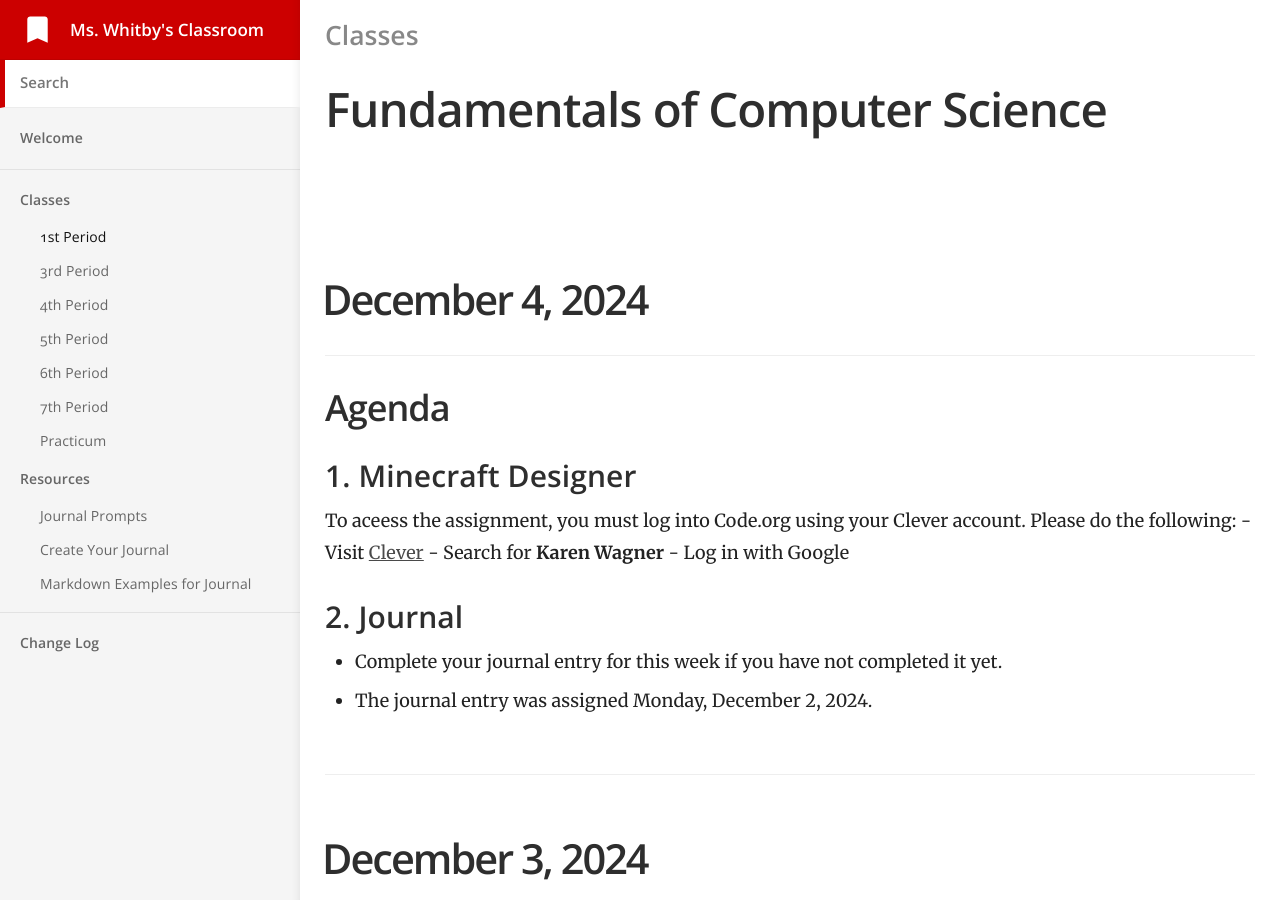
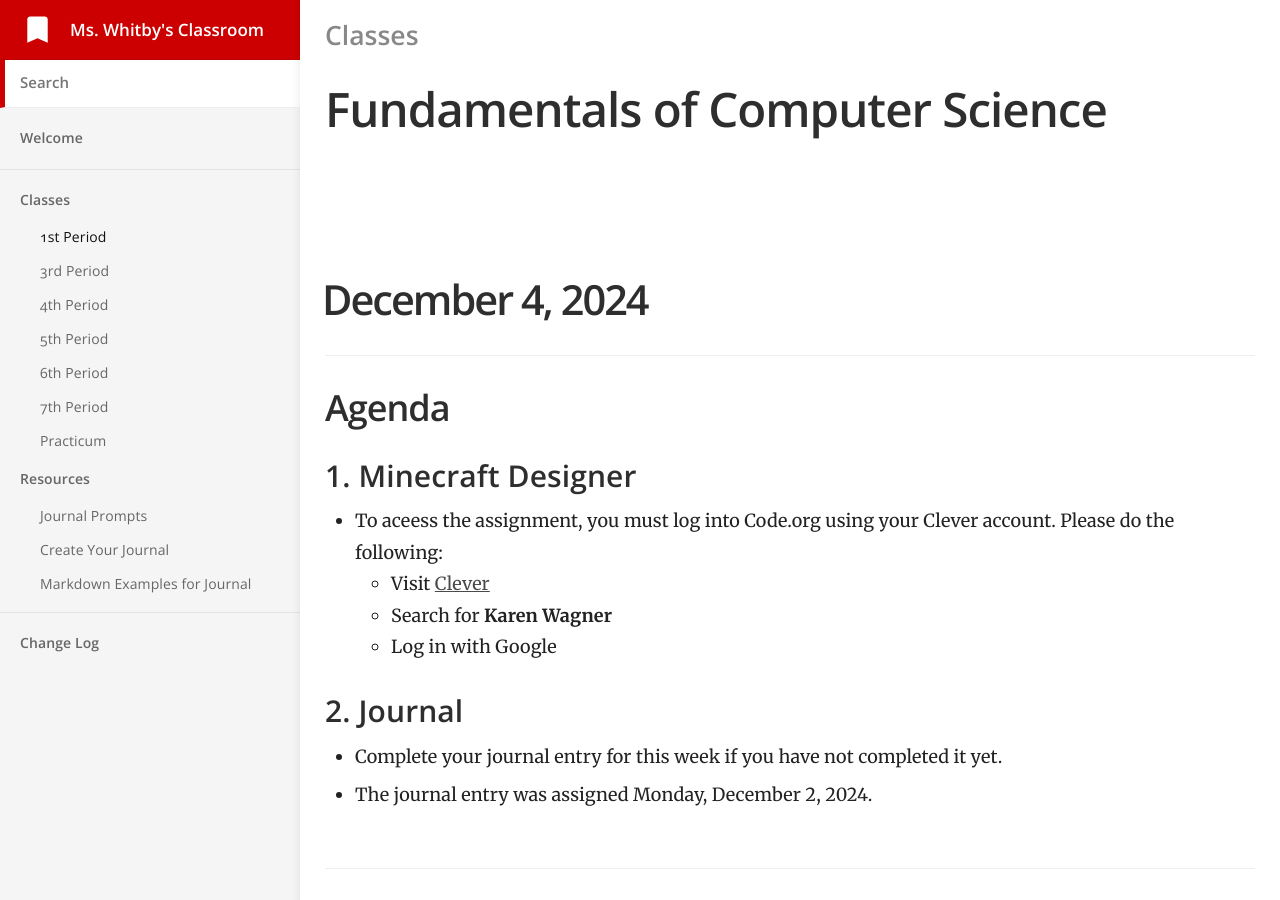
Before and after one commit to mswhitby/classroom, a Jekyll site: the page built from _docs/classes/1st.md, in a window 1280 px wide and 900 px high. Built offline with Jekyll 4.4.1, drawn with Linux system fonts in a browser that asks for light colours.

Commit message:
Update 1st.md

```diff
--- a/_docs/classes/1st.md
+++ b/_docs/classes/1st.md
@@ -11,7 +11,7 @@ order: 1
 
 ### 1. Minecraft Designer
 
-To aceess the assignment, you must log into Code.org using your Clever account. Please do the following:
+- To aceess the assignment, you must log into Code.org using your Clever account. Please do the following:
     - Visit [Clever](https://clever.com/oauth/district-picker?client_id=2f27405716644a951b23&redirect_uri=https%3A%2F%2Fstudio.code.org%2Fusers%2Fauth%2Fclever%2Fcallback&response_type=code&state=ede33ff61289cf32708a0f54079cdd23e31d0b0a02b0e0e8)
     - Search for **Karen Wagner**
     - Log in with Google
```
